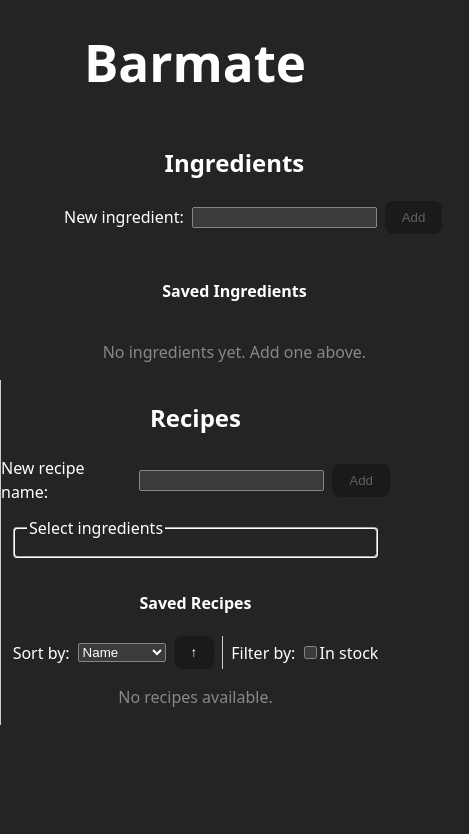
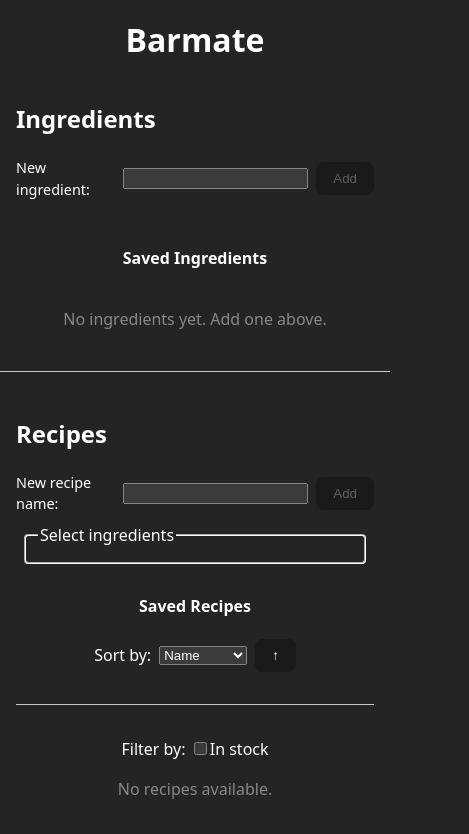
Before and after one commit to ericomoura/barmate, a React (Vite) app in the folder frontend/: page / in a window 390 px wide. Shown: the top 834 px of the page, 469 px wide, since content can reach past the window. Built offline with nearby package versions, Linux system fonts and the light colour scheme.

Commit message:
Mobile layout adjustments

```diff
--- a/frontend/src/App.module.css
+++ b/frontend/src/App.module.css
@@ -27,3 +27,18 @@
   flex-direction: column;
   align-items: center;
 }
+
+/* Mobile */
+@media (max-width: 600px) {
+  .layout {
+    flex-direction: column;
+    width: 100%;
+  }
+
+  .leftCol,
+  .rightCol {
+    align-items: stretch;
+    padding-left: var(--space-8);
+    padding-right: var(--space-8);
+  }
+}
--- a/frontend/src/features/ingredients/components/IngredientForm.module.css
+++ b/frontend/src/features/ingredients/components/IngredientForm.module.css
@@ -11,3 +11,15 @@
 .label {
   min-width: fit-content;
 }
+
+/* Mobile */
+@media (max-width: 600px) {
+  .row {
+    flex-wrap: nowrap;
+  }
+
+  .label {
+    min-width: auto;
+    font-size: 0.9rem;
+  }
+}
--- a/frontend/src/features/recipes/components/RecipeForm.module.css
+++ b/frontend/src/features/recipes/components/RecipeForm.module.css
@@ -23,3 +23,18 @@
   display: flex;
   min-width: fit-content;
 }
+
+/* Mobile */
+@media (max-width: 600px) {
+  .rowCenter {
+    flex-wrap: nowrap;
+  }
+
+  .rowCenter label {
+    font-size: 0.9rem;
+  }
+
+  .fieldset {
+    margin: var(--space-4);
+  }
+}
--- a/frontend/src/features/recipes/components/RecipeList.module.css
+++ b/frontend/src/features/recipes/components/RecipeList.module.css
@@ -27,3 +27,16 @@
   align-items: center;
   gap: var(--gap-small);
 }
+
+/* Mobile */
+@media (max-width: 600px) {
+  .filterSortRow {
+    flex-wrap: wrap;
+    justify-content: center;
+  }
+
+  .list {
+    width: 100%;
+    justify-content: center;
+  }
+}
--- a/frontend/src/main.css
+++ b/frontend/src/main.css
@@ -25,3 +25,11 @@ button {
 button:hover {
   border-color: #646cff;
 }
+
+/* Mobile */
+@media (max-width: 600px) {
+  h1 {
+    font-size: 2rem;
+    line-height: 1.2;
+  }
+}
--- a/frontend/src/styles/utilities.module.css
+++ b/frontend/src/styles/utilities.module.css
@@ -7,3 +7,14 @@
   border-top: 1px solid var(--border-color);
   width: 100%;
 }
+
+/* Mobile */
+@media (max-width: 600px) {
+  .vDivider {
+    border-left: 0;
+    border-top: 1px solid var(--border-color);
+    width: 100%;
+    align-self: auto;
+    margin: var(--space-12) 0;
+  }
+}
```
Also changed, not shown: 1 other file (tests, documents, lock files or other folders).
